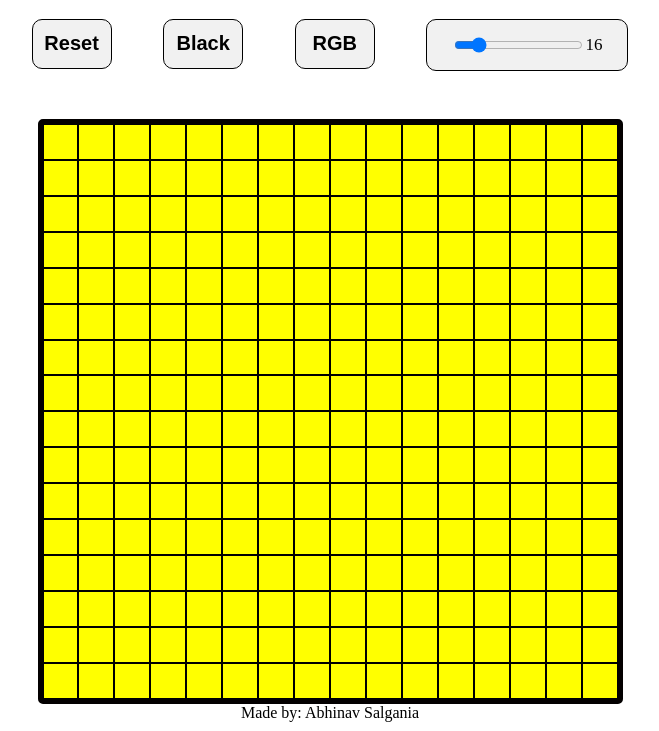
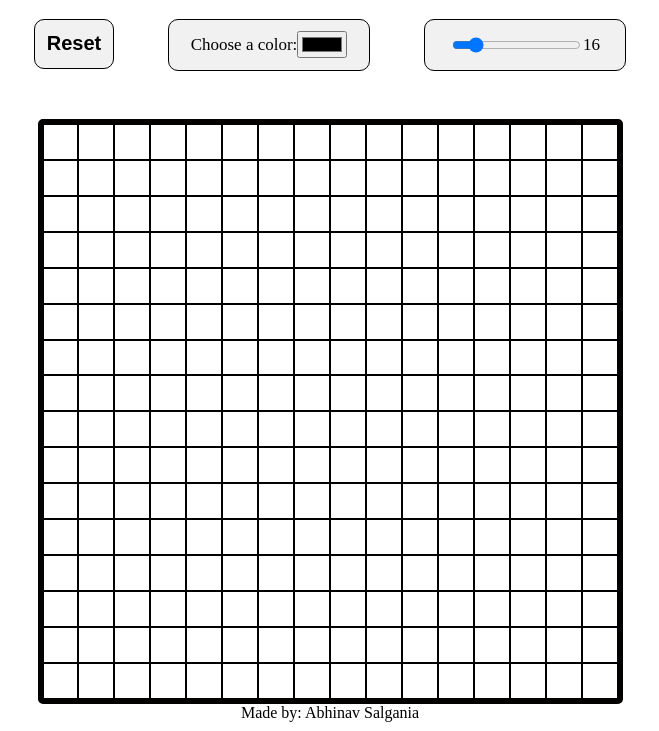
Before and after one commit to AbhinavSalgania/Etch_a_Sketch, a plain HTML site: page index.html in a window 1280 px wide. Both pictures are taken after a click on the button "Reset". Shown: the part 69-800 px from the top of the page, without its empty margins (310-969 px from the left). Drawn offline with Linux system fonts and the light colour scheme.

Commit message:
add Reset button and Choose color functionality

```diff
--- a/index.html
+++ b/index.html
@@ -13,8 +13,11 @@
     <div class = 'btns'>
 
         <button id = 'reset'>Reset</button>
-        <button id = 'black'>Black</button>
-        <button id = 'rgb'>RGB</button>
+
+        <div class = "colorPrompt">
+            <label for = "color">Choose a color:</label>
+            <input type = "color" id = "color" name = "color" value = "#000000">
+        </div>
 
         <div class = 'slider'>
             <input type = 'range' min = '2' max = '100' value = '16' id = 'slider'>
--- a/script.js
+++ b/script.js
@@ -1,5 +1,6 @@
 let gridContainer = document.querySelector(".gridContainer");
-let currentlyActive = true;
+let currentColor = "black";
+let currentlyActive = false;
 
 function createGrid(size){
 
@@ -7,7 +8,7 @@ for (let i = 0; i < size*size; i++) {
     gridContainer.style.gridTemplateColumns = "repeat(${size}, 1fr)";
     gridContainer.style.gridTemplateRows = "repeat(${size}, 1fr)";
     let square = document.createElement("div");
-    square.style.backgroundColor = "yellow";
+    square.style.backgroundColor = "white";
     square.style.border = "1px solid black";
     square.addEventListener('mouseenter', colorSquare);
     gridContainer.insertAdjacentElement("beforeend", square);
@@ -18,11 +19,23 @@ createGrid(16);
 
 function colorSquare(){
     if(currentlyActive)
-        this.style.backgroundColor = "black";
-    else
-        this.style.backgroundColor = "purple";
+    this.style.backgroundColor = currentColor;
 }
 
 document.querySelector('body').addEventListener('click', () =>{
     currentlyActive = !currentlyActive;
 });
+
+
+const chooseColor = document.querySelector('#color');
+chooseColor.addEventListener('input', function(){
+    currentColor = this.value;
+});
+
+// reset button function to make the background of the squares white
+
+const resetButton = document.querySelector('#reset');
+resetButton.addEventListener('click', function(){
+    let squares = document.querySelectorAll('.gridContainer div');
+    squares.forEach(square => square.style.backgroundColor = 'white');
+});
--- a/style.css
+++ b/style.css
@@ -46,6 +46,17 @@ button:active{
 
 }
 
+.colorPrompt{
+    width: 200px;
+    height: 50px;
+    border-radius: 10px;
+    border: 1px solid black;
+    background-color: #f1f1f1;
+    display: flex;
+    justify-content: center;
+    align-items: center;
+    font-size: 17px;
+}
 
 
 
```
Also changed, not shown: 1 other file.
